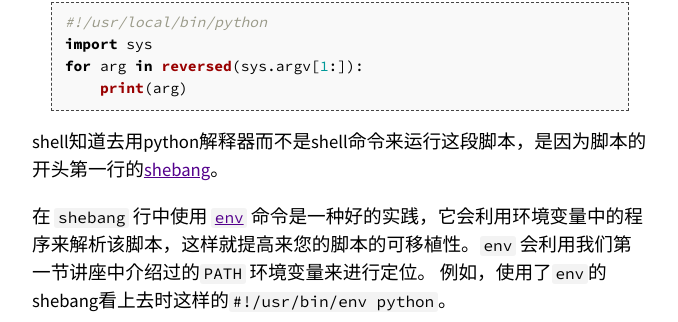
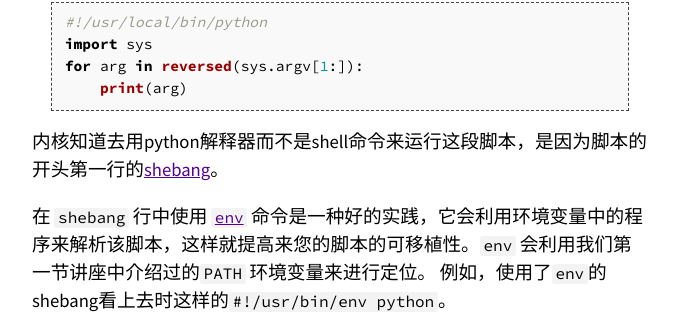
Before and after one commit to missing-semester-cn/missing-semester-cn.github.io, a Jekyll site: the page built from _2020/shell-tools.md, in a window 1280 px wide and 900 px high, scrolled down 4374 px. Shown: the part 129-451 px from the top of the window, without its empty margins (300-978 px from the left). Built offline with Jekyll 4.4.1, drawn with Linux system fonts in a browser that asks for light colours.

Commit message:
[upstream update]dee513e
Fix shebang technicality

````diff
--- a/_2020/shell-tools.md
+++ b/_2020/shell-tools.md
@@ -151,7 +151,7 @@ for arg in reversed(sys.argv[1:]):
     print(arg)
 ```
 
-shell知道去用python解释器而不是shell命令来运行这段脚本，是因为脚本的开头第一行的[shebang](https://en.wikipedia.org/wiki/Shebang_(Unix))。
+内核知道去用python解释器而不是shell命令来运行这段脚本，是因为脚本的开头第一行的[shebang](https://en.wikipedia.org/wiki/Shebang_(Unix))。
 
 在 `shebang` 行中使用 [`env`](http://man7.org/linux/man-pages/man1/env.1.html) 命令是一种好的实践，它会利用环境变量中的程序来解析该脚本，这样就提高来您的脚本的可移植性。`env` 会利用我们第一节讲座中介绍过的`PATH` 环境变量来进行定位。
 例如，使用了`env`的shebang看上去时这样的`#!/usr/bin/env python`。
````
